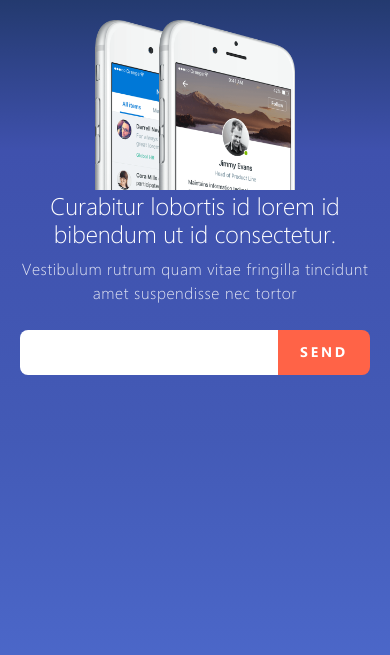
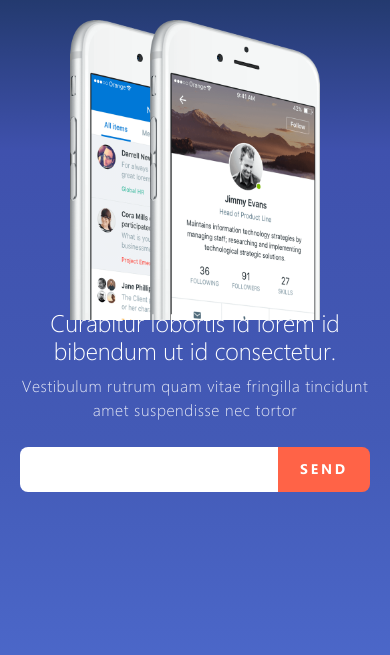
Before and after one commit to MrEyelet/beezy, a website built with webpack: page index.html in a window 390 px wide. Shown: the part 85-740 px from the top of the page. Built offline with nearby package versions, Linux system fonts and the light colour scheme; files whose address does not match are found by name.

Commit message:
rwd test

```diff
--- a/src/scss/base/variables.scss
+++ b/src/scss/base/variables.scss
@@ -27,7 +27,7 @@ $over-content: 100;
 $below-content: -100;
 
 //bp
-$screen-mobile-sm: 400px;
+$screen-mobile-sm: 320px;
 $screen-mobile-lg: 480px;
 $screen-phablet: 576px;
 $screen-portrait: 768px;
```
Also changed, not shown: dist/main.css, 1 other file.
